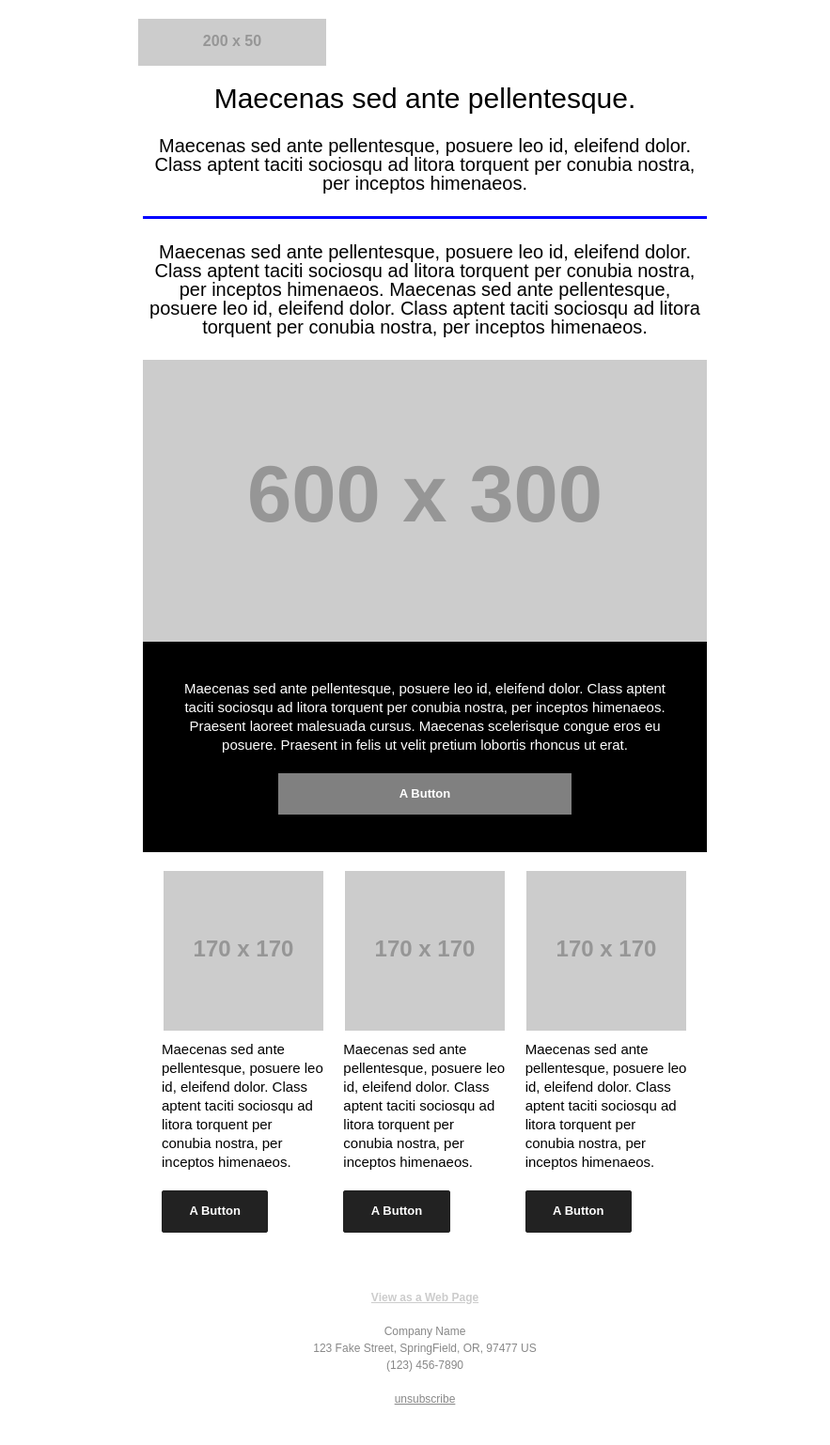
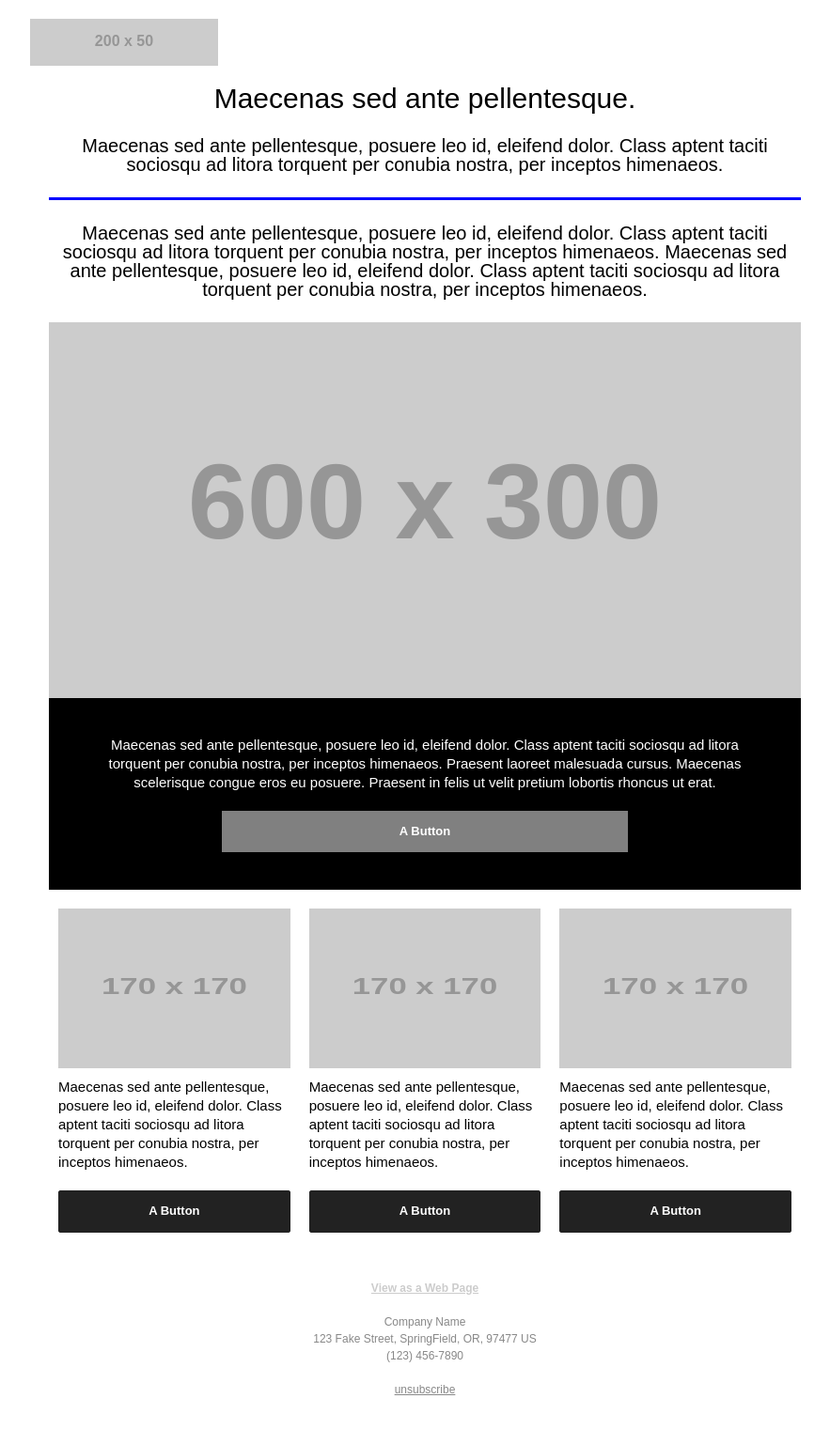
Before and after one commit to caraclarke/email-templates, a PHP site: page /layout-one.php in a window 1280 px wide. Shown: the whole page at 94% size, without its empty margins (188-1071 px from the left). After the commit the page ends 1485 px from the top, so only its background shows below. Run offline with PHP 8.4, Linux system fonts and the light colour scheme; grey boxes labelled with a size stand in for pictures from a placeholder-image service; some libraries are stand-ins or nearby versions.

Commit message:
widths of two layouts changed

```diff
--- a/footer.php
+++ b/footer.php
@@ -1,5 +1,5 @@
 <?php
-  echo '<table align="center" width="600" class="email-container">
+  echo '<table align="center" width="800" class="email-container">
       <tr>
           <td style="padding: 40px 10px;width: 100%;font-size: 12px; font-family: sans-serif; mso-height-rule: exactly; line-height:18px; text-align: center; color: #888888;">
               <webversion style="color:#cccccc; text-decoration:underline; font-weight: bold;">View as a Web Page</webversion>
--- a/full-width-text.php
+++ b/full-width-text.php
@@ -1,5 +1,5 @@
 <?php
-  echo '<table align="center" width="600" class="email-container">
+  echo '<table align="center" width="800" class="email-container">
     <tr>
         <td style="padding: 5px; text-align: left; font-family: sans-serif; font-size: 15px; mso-height-rule: exactly; line-height: 20px; color: #000;">
             Maecenas sed ante pellentesque, posuere leo id, eleifend dolor. Class aptent taciti sociosqu ad litora torquent per conubia nostra, per inceptos himenaeos. Maecenas sed ante pellentesque, posuere leo id, eleifend dolor. Class aptent taciti sociosqu ad litora torquent per conubia nostra, per inceptos himenaeos.
--- a/header.php
+++ b/header.php
@@ -12,12 +12,12 @@ echo '<table bgcolor="#fff" cellpadding="0" cellspacing="0" border="0" height="1
         <table align="left" width="100%" class="email-container">
 			<tr>
 				<td style="padding: 20px 0; text-align: center">
-					<img style="margin-right:410px;" src="http://placehold.it/200x50" width="200" height="50" alt="alt_text" border="0">
+					<img style="margin-right:50%;" src="http://placehold.it/200x50" width="200" height="50" alt="alt_text" border="0">
 				</td>
 			</tr>
         </table>
 
-				<table align="center" width="600" class="email-container">
+				<table align="center" width="800" class="email-container">
 					<tr>
 						<td style="padding: 5px; text-align: center; font-family: sans-serif; font-size: 30px; mso-height-rule: exactly; line-height: 20px; color: #000;">
 								Maecenas sed ante pellentesque.
--- a/landing-image.php
+++ b/landing-image.php
@@ -1,7 +1,7 @@
 <?php
 echo '<tr>
 <td>
-<img src="http://placehold.it/600x300" width="600" height="" alt="alt_text" border="0" align="center" style="width: 100%; max-width: 600px;">
+<img src="http://placehold.it/600x300" width="600" height="" alt="alt_text" border="0" align="center" style="width: 100%; max-width: 800px;">
 </td>
 </tr>
 <!-- Hero Image, Flush : END -->
--- a/layout-one.php
+++ b/layout-one.php
@@ -153,7 +153,7 @@
 </head>
 <body bgcolor="#fff" width="100%" style="Margin: 0;">
     <?php include 'header.php';?>
-    <table cellspacing="0" cellpadding="0" border="0" align="" bgcolor="#ffffff" width="600" class="email-container">
+    <table cellspacing="0" cellpadding="0" border="0" align="" bgcolor="#ffffff" width="800" class="email-container">
       <?php include 'landing-image.php';?>
       <?php include 'three-cols.php';?>
     </table>
--- a/layout-two.php
+++ b/layout-two.php
@@ -153,7 +153,7 @@
 </head>
 <body bgcolor="#fff" width="100%" style="Margin: 0;">
   <?php include 'header.php';?>
-  <table cellspacing="0" cellpadding="0" border="0" align="" bgcolor="#ffffff" width="600" class="email-container">
+  <table cellspacing="0" cellpadding="0" border="0" align="" bgcolor="#ffffff" width="800" class="email-container">
     <?php include 'main-layout-two.php';?>
     <?php include 'two-cols.php';?>
     <?php include 'full-width-text.php';?>
--- a/main-layout-two.php
+++ b/main-layout-two.php
@@ -11,7 +11,7 @@
                               <h1>heyhey</h1>
                                   Maecenas sed ante pellentesque, posuere leo id, eleifend dolor. Class aptent taciti sociosqu ad litora torquent per conubia nostra, per inceptos himenaeos.
                                   <br><br>
-                                  <table cellspacing="0" cellpadding="0" border="0" class="center-on-narrow" style="float:left;">
+                                  <table cellspacing="0" cellpadding="0" border="0" class="center-on-narrow" style="width:100%">
                                       <tr>
                                           <td style="border-radius: 3px; background: #222222; text-align: center;" class="button-td">
                                               <a href="http://www.google.com" style="background: #222222; border: 15px solid #222222; font-family: sans-serif; font-size: 13px; line-height: 1.1; text-align: center; text-decoration: none; display: block; border-radius: 3px; font-weight: bold;" class="button-a">
@@ -28,7 +28,7 @@
                               <h1>heyhey</h1>
                                   Maecenas sed ante pellentesque, posuere leo id, eleifend dolor. Class aptent taciti sociosqu ad litora torquent per conubia nostra, per inceptos himenaeos.
                                   <br><br>
-                                  <table cellspacing="0" cellpadding="0" border="0" class="center-on-narrow" style="float:left;">
+                                  <table cellspacing="0" cellpadding="0" border="0" class="center-on-narrow" style="width:100%">
                                       <tr>
                                           <td style="border-radius: 3px; background: #222222; text-align: center;" class="button-td">
                                               <a href="http://www.google.com" style="background: #222222; border: 15px solid #222222; font-family: sans-serif; font-size: 13px; line-height: 1.1; text-align: center; text-decoration: none; display: block; border-radius: 3px; font-weight: bold;" class="button-a">
--- a/three-cols.php
+++ b/three-cols.php
@@ -1,6 +1,6 @@
 <?php
 echo '<tr>
-    <td align="center" valign="top" style="padding: 10px;">
+    <td align="center" valign="top" style="padding: 10px 0px 0px 0px;">
         <table cellspacing="0" cellpadding="0" border="0" width="100%">
             <tr>
                 <!-- Column : BEGIN -->
@@ -8,14 +8,14 @@ echo '<tr>
                     <table cellspacing="0" cellpadding="0" border="0">
                         <tr>
                             <td style="padding: 10px; text-align: center">
-                                <img src="http://placehold.it/170" width="170" height="170" alt="alt_text" border="0" class="fluid">
+                                <img src="http://placehold.it/170" width="100%" height="170" alt="alt_text" border="0" class="fluid">
                             </td>
                         </tr>
                         <tr>
                             <td style="font-family: sans-serif; font-size: 15px; mso-height-rule: exactly; line-height: 20px; color: #000; padding: 0 10px 10px; text-align: left;" class="center-on-narrow">
                                 Maecenas sed ante pellentesque, posuere leo id, eleifend dolor. Class aptent taciti sociosqu ad litora torquent per conubia nostra, per inceptos himenaeos.
                                 <br><br>
-                                <table cellspacing="0" cellpadding="0" border="0" class="center-on-narrow" style="float:left;">
+                                <table cellspacing="0" cellpadding="0" border="0" class="center-on-narrow" style="width:100%;">
                                     <tr>
                                         <td style="border-radius: 3px; background: #222222; text-align: center;" class="button-td">
                                             <a href="http://www.google.com" style="background: #222222; border: 15px solid #222222; font-family: sans-serif; font-size: 13px; line-height: 1.1; text-align: center; text-decoration: none; display: block; border-radius: 3px; font-weight: bold;" class="button-a">
@@ -35,14 +35,14 @@ echo '<tr>
                     <table cellspacing="0" cellpadding="0" border="0">
                         <tr>
                             <td style="padding: 10px; text-align: center">
-                                <img src="http://placehold.it/170" width="170" height="170" alt="alt_text" border="0" class="fluid">
+                                <img src="http://placehold.it/170" width="100%" height="170" alt="alt_text" border="0" class="fluid">
                             </td>
                         </tr>
                         <tr>
                             <td style="font-family: sans-serif; font-size: 15px; mso-height-rule: exactly; line-height: 20px; color: #000; padding: 0 10px 10px; text-align: left;" class="center-on-narrow">
                                 Maecenas sed ante pellentesque, posuere leo id, eleifend dolor. Class aptent taciti sociosqu ad litora torquent per conubia nostra, per inceptos himenaeos.
                                 <br><br>
-                                <table cellspacing="0" cellpadding="0" border="0" class="center-on-narrow" style="float:left;">
+                                <table cellspacing="0" cellpadding="0" border="0" class="center-on-narrow" style="width:100%;">
                                     <tr>
                                         <td style="border-radius: 3px; background: #222222; text-align: center;" class="button-td">
                                             <a href="http://www.google.com" style="background: #222222; border: 15px solid #222222; font-family: sans-serif; font-size: 13px; line-height: 1.1; text-align: center; text-decoration: none; display: block; border-radius: 3px; font-weight: bold;" class="button-a">
@@ -61,14 +61,14 @@ echo '<tr>
                     <table cellspacing="0" cellpadding="0" border="0">
                         <tr>
                             <td style="padding: 10px; text-align: center">
-                                <img src="http://placehold.it/170" width="170" height="170" alt="alt_text" border="0" class="fluid">
+                                <img src="http://placehold.it/170" width="100%" height="170" alt="alt_text" border="0" class="fluid">
                             </td>
                         </tr>
                         <tr>
                             <td style="font-family: sans-serif; font-size: 15px; mso-height-rule: exactly; line-height: 20px; color: #000; padding: 0 10px 10px; text-align: left;" class="center-on-narrow">
                                 Maecenas sed ante pellentesque, posuere leo id, eleifend dolor. Class aptent taciti sociosqu ad litora torquent per conubia nostra, per inceptos himenaeos.
                                 <br><br>
-                                <table cellspacing="0" cellpadding="0" border="0" class="center-on-narrow" style="float:left;">
+                                <table cellspacing="0" cellpadding="0" border="0" class="center-on-narrow" style="width:100%;">
                                     <tr>
                                         <td style="border-radius: 3px; background: #222222; text-align: center;" class="button-td">
                                             <a href="http://www.google.com" style="background: #222222; border: 15px solid #222222; font-family: sans-serif; font-size: 13px; line-height: 1.1; text-align: center; text-decoration: none; display: block; border-radius: 3px; font-weight: bold;" class="button-a">
```
Also changed, not shown: two-cols.php (+4 -4 lines).
